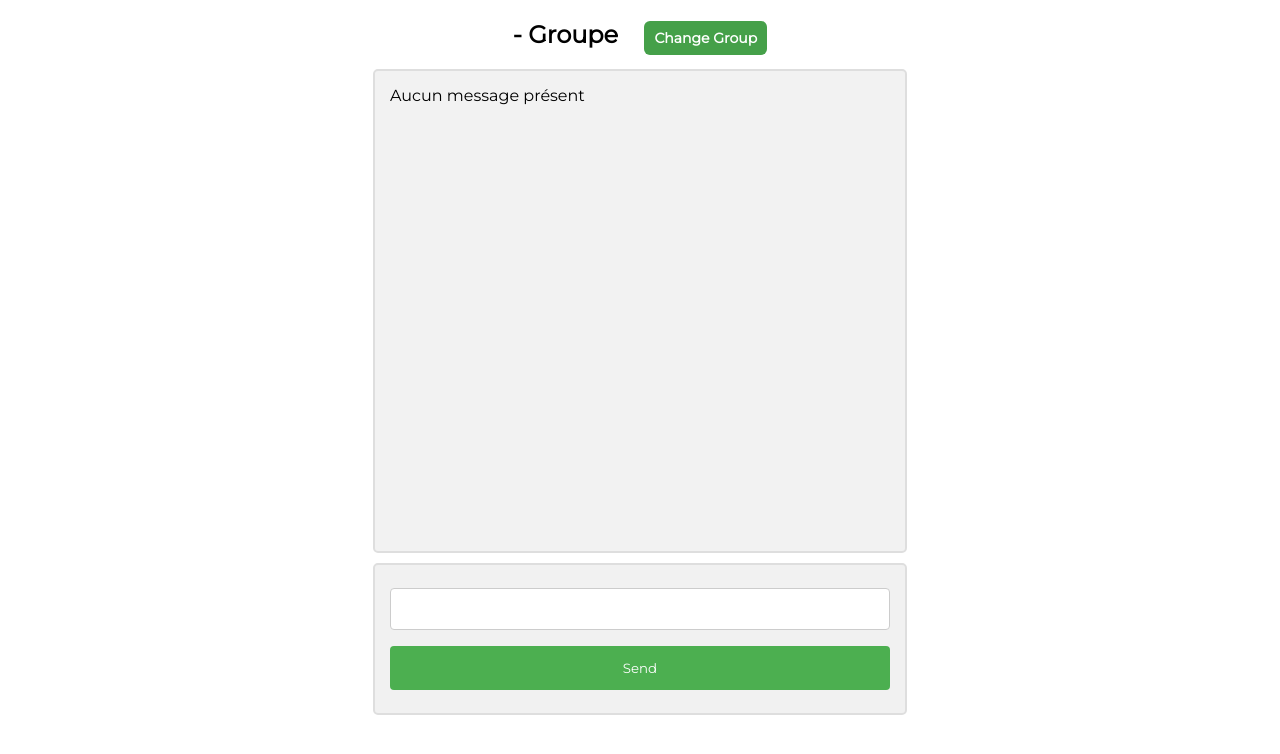
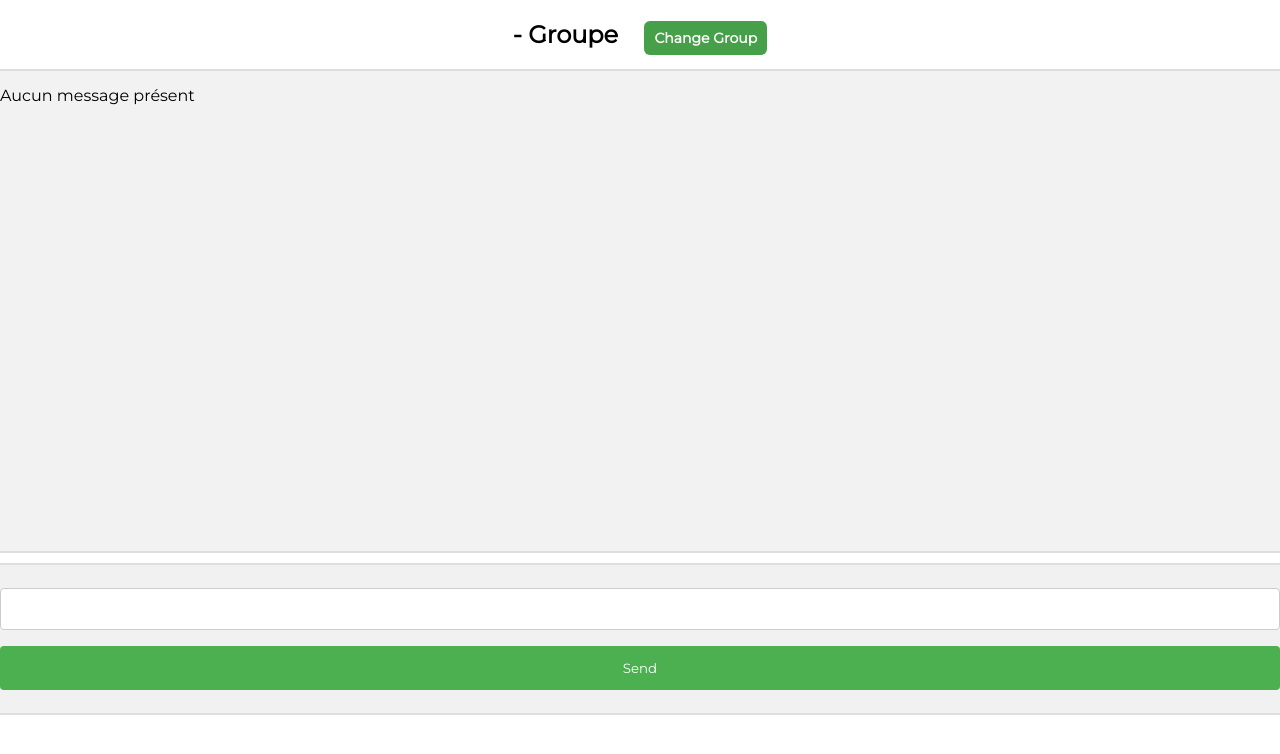
Before and after one commit to afaqir37/Realtime-Chat-App, a Django app: template templates/room.html in a window 1280 px wide. Shown: the top 754 px of the page. Run offline with Django 3.2, Linux system fonts and the light colour scheme; the template is opened without the code that fills it, so the values that code supplies are empty; some libraries are stand-ins or nearby versions.

Commit message:
some small issues

```diff
--- a/templates/room.html
+++ b/templates/room.html
@@ -36,13 +36,13 @@
     border-radius: 5px;
     padding: 15px;
     margin: 10px 0;
-    width: 500px;
+    width: 100%;
     max-width: 100%;
 
     }
     #display {
         border: 2px solid #dedede;
-        width: 500px;
+        width: 100%;
         max-width: 100%;
         height: 450PX;
         max-height: 450px;
```
Also changed, not shown: db.sqlite3.
